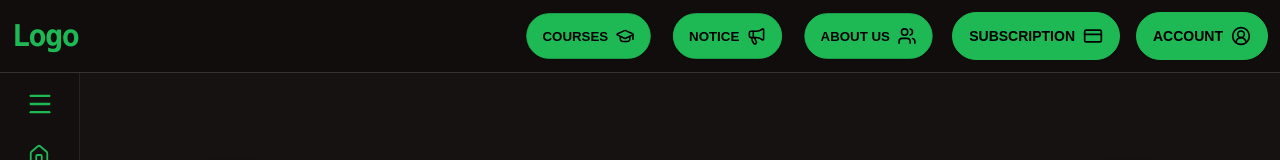
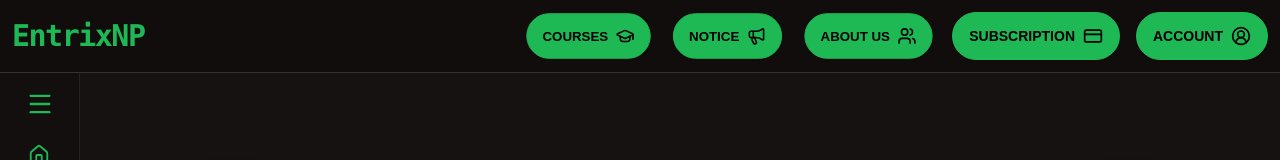
Before and after one commit to Jeevan446/exam_prep, a React (Vite) app in the folder Frontend/: page / in a window 1280 px wide. Shown: the top 160 px of the page. Built offline with nearby package versions, Linux system fonts and the light colour scheme.

Commit message:
logo name changed

```diff
--- a/Frontend/src/components/NavBar.jsx
+++ b/Frontend/src/components/NavBar.jsx
@@ -9,7 +9,7 @@ function NavBar() {
 
                 <div className="flex items-center justify-between">
                     <h1 className="text-3xl font-bold text-primary font-mono tracking-tighter">
-                        Logo
+                        EntrixNP
                     </h1>
                     <div className=" flex items-center gap-4">
                         <Link to="" className="hidden lg:flex items-center gap-2 btn btn-primary ">
```
